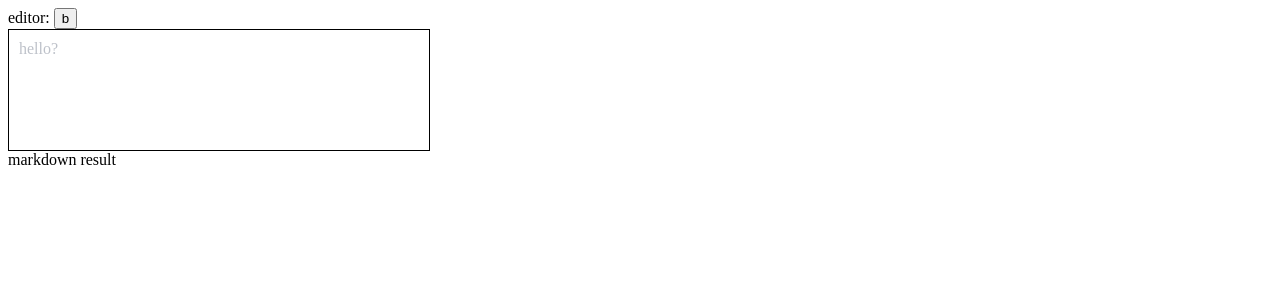
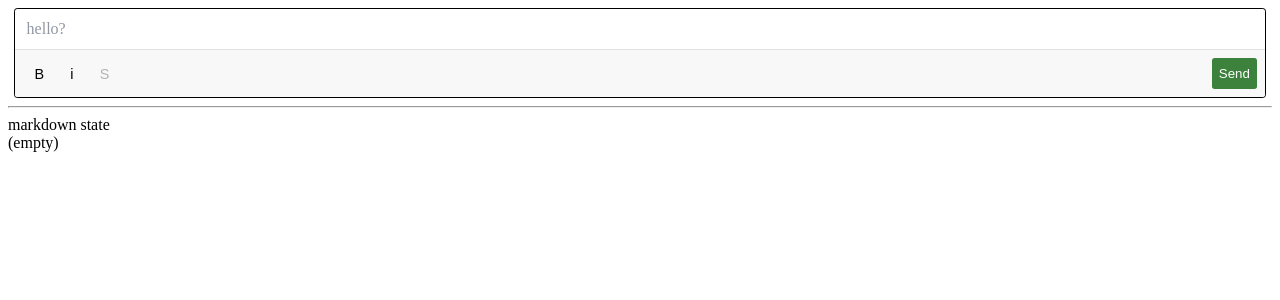
Before and after one commit to sivadej/md-parser-proprietary, a React (Create React App) app: page / in a window 1280 px wide. Shown: the top 300 px of the page. Built offline with nearby package versions, Linux system fonts and the light colour scheme.

Commit message:
editor UI only component

```diff
--- /dev/null
+++ b/src/EditorUI.module.css
@@ -0,0 +1,97 @@
+.container {
+  border: 1px solid black;
+  border-radius: 0.2em;
+  margin: 0.4em;
+  padding: 0;
+}
+
+.messageRow {
+  background-color: inherit;
+  border-radius: inherit;
+  padding: 0.7em;
+}
+
+.inputBox {
+  border: 0;
+  background-color: inherit;
+  width: 100%;
+  font-family: inherit;
+  font-size: inherit;
+}
+
+.inputBox:focus {
+  outline: none;
+}
+
+.inputBox::placeholder {
+  opacity: 0.3;
+}
+
+.inputBox::-ms-input-placeholder {
+  color: #757575;
+}
+
+.iconRow {
+  padding: 0.5em;
+  border-radius: 0 0 0.2em 0.2em;
+  border-top: 1px solid rgb(226, 226, 226);
+  display: flex;
+  flex-direction: row;
+  flex-wrap: nowrap;
+  background-color: rgb(248, 248, 248);
+}
+
+.iconRowLeft {
+  display: flex;
+  flex-direction: row;
+  flex-wrap: nowrap;
+  flex-grow: 1;
+}
+
+.iconRowRight {
+  display: flex;
+  flex-direction: row;
+  flex-wrap: nowrap;
+  flex-grow: 0;
+}
+
+.btnSend {
+  background-color: rgb(60, 129, 60);
+  border: 0;
+  color: white;
+  padding: 0.5em;
+  border-radius: 0.2em;
+  outline: none;
+}
+
+.btnSend:disabled {
+  background-color: rgb(189, 189, 189);
+}
+
+.btnStyleControl {
+  background-color: transparent;
+  border-radius: 0.2em;
+  border: 0;
+  padding: 0.5em;
+  margin-right: 1px;
+  width: 2.2em;
+  font-weight: 500;
+  font-size: 0.9em;
+  outline: none;
+}
+
+.btnStyleControl:hover {
+  background-color: rgba(189, 189, 189, 0.5);
+}
+
+.btnStyleControl:active {
+  background-color: rgba(112, 30, 30, 0);
+}
+
+.btnToggledOn {
+  background-color: rgba(189, 189, 189, 0.75);
+}
+
+.btnStyleControl:disabled:hover {
+  background-color: inherit;
+}
--- /dev/null
+++ b/src/EditorUI.tsx
@@ -0,0 +1,72 @@
+/* global JSX */
+
+import React from 'react';
+import { Editor, EditorState } from 'draft-js';
+
+import styles from './EditorUI.module.css';
+
+interface EditorUIProps {
+  editorState: EditorState;
+  onChange: (e: EditorState) => void;
+  ref?: React.RefObject<Editor>;
+  placeholder?: string;
+  onBlur?: (e: React.SyntheticEvent) => void;
+  onFocus?: (e: React.SyntheticEvent) => void;
+  focusOnMount?: boolean;
+  isBoldToggled?: boolean;
+  isItalicToggled?: boolean;
+  onStyleBtnClick: (style: EditorStyle) => void;
+}
+
+type EditorStyle = 'BOLD' | 'ITALIC' | 'STRIKETHROUGH';
+
+export default function EditorUI(props: EditorUIProps): JSX.Element {
+  const { isBoldToggled, isItalicToggled, onStyleBtnClick } = props;
+  const {
+    container,
+    iconRow,
+    iconRowLeft,
+    iconRowRight,
+    inputBox,
+    btnSend,
+    messageRow,
+    btnStyleControl,
+    btnToggledOn,
+  } = styles;
+  return (
+    <div className={container}>
+      <div className={messageRow}>
+        <div className={inputBox}>
+          <Editor {...props} />
+        </div>
+      </div>
+      <div className={iconRow}>
+        <div className={iconRowLeft}>
+          <button
+            onClick={() => onStyleBtnClick('BOLD')}
+            className={`${btnStyleControl} ${
+              isBoldToggled ? btnToggledOn : ''
+            }`}>
+            B
+          </button>
+          <button
+            onClick={() => onStyleBtnClick('ITALIC')}
+            className={`${btnStyleControl} ${
+              isItalicToggled ? btnToggledOn : ''
+            }`}>
+            i
+          </button>
+          <button
+            onClick={() => onStyleBtnClick('STRIKETHROUGH')}
+            className={`${btnStyleControl}`}
+            disabled>
+            S
+          </button>
+        </div>
+        <div className={iconRowRight}>
+          <button className={btnSend}>Send</button>
+        </div>
+      </div>
+    </div>
+  );
+}
--- a/src/MyEditor.module.css
+++ b/src/MyEditor.module.css
@@ -1,6 +1,2 @@
-.editorContainer {
-  width: 400px;
-  height: 100px;
-  border: 1px solid black;
-  padding: 10px;
+.container {
 }
--- a/src/MyEditor.tsx
+++ b/src/MyEditor.tsx
@@ -1,10 +1,22 @@
 import React, { useState, useRef, useEffect } from 'react';
-import { Editor, EditorState, RichUtils } from 'draft-js';
+import { Editor, EditorState, RichUtils, convertToRaw } from 'draft-js';
 import { draftToMarkdown, markdownToDraft } from 'markdown-draft-js';
+import EditorUI from './EditorUI';
 
 import 'draft-js/dist/Draft.css';
 import styles from './MyEditor.module.css';
 
+/**
+ * Markdown-draftJS translation and editor styling state
+ * is handled at this component level.
+ *
+ * @param markdown
+ * @param onSubmit
+ * @param isPlainText
+ * @param focusOnMount
+ *
+ * @returns EditorUI with translated markdown and
+ *  */
 function MyEditor({ focusOnMount = true }): JSX.Element {
   const [editorState, setEditorState] = useState(() =>
     EditorState.createEmpty()
@@ -12,6 +24,7 @@ function MyEditor({ focusOnMount = true }): JSX.Element {
   const [selectionState, setSelectionState] = useState(
     editorState.getSelection()
   );
+  const [mdState, setMd] = useState('');
   const editorRef: any = useRef<HTMLElement>(null);
 
   useEffect(() => {
@@ -20,41 +33,48 @@ function MyEditor({ focusOnMount = true }): JSX.Element {
 
   const inlineStyle = editorState.getCurrentInlineStyle();
   const isBold = inlineStyle.has('BOLD');
-  // const hasFocus = selectionState.getHasFocus();
+  const isItalic = inlineStyle.has('ITALIC');
 
   function onChange(state: EditorState): void {
+    const markdown = draftToMarkdown(convertToRaw(state.getCurrentContent()));
+    setMd(markdown);
     setEditorState(state);
   }
 
-  function onBoldClick() {
-    onChange(RichUtils.toggleInlineStyle(editorState, 'BOLD'));
-    // editorRef.current.focus();
+  function toggleStyle(style: string): void {
+    onChange(RichUtils.toggleInlineStyle(editorState, style));
   }
 
-  // console.log('selection state', JSON.stringify(selectionState, null, 2));
+  console.log(JSON.stringify(editorState, null, 2));
 
-  function showButtons() {
-    console.log('show buttons');
+  function handleFocus(): void {
+    console.log('enable style icons');
   }
 
-  function hideButtons() {
-    console.log('hide buttons');
+  function handleBlur(): void {
+    console.log('disable style icons');
+  }
+
+  function handleStyleBtnClick(style: any): void {
+    toggleStyle(style);
   }
 
   return (
-    <div>
-      editor: <button onClick={onBoldClick}>{isBold ? 'B' : 'b'}</button>
-      <div className={styles.editorContainer}>
-        <Editor
-          editorState={editorState}
-          onChange={setEditorState}
-          placeholder='hello?'
-          ref={editorRef}
-          onFocus={showButtons}
-          onBlur={hideButtons}
-        />
-      </div>
-      <div>markdown result</div>
+    <div className={styles.container}>
+      <EditorUI
+        editorState={editorState}
+        onChange={onChange}
+        placeholder='hello?'
+        ref={editorRef}
+        onFocus={handleFocus}
+        onBlur={handleBlur}
+        onStyleBtnClick={handleStyleBtnClick}
+        isBoldToggled={isBold}
+        isItalicToggled={isItalic}
+      />
+      <hr />
+      <div>markdown state</div>
+      <div>{mdState === '' ? '(empty)' : mdState}</div>
     </div>
   );
 }
```
